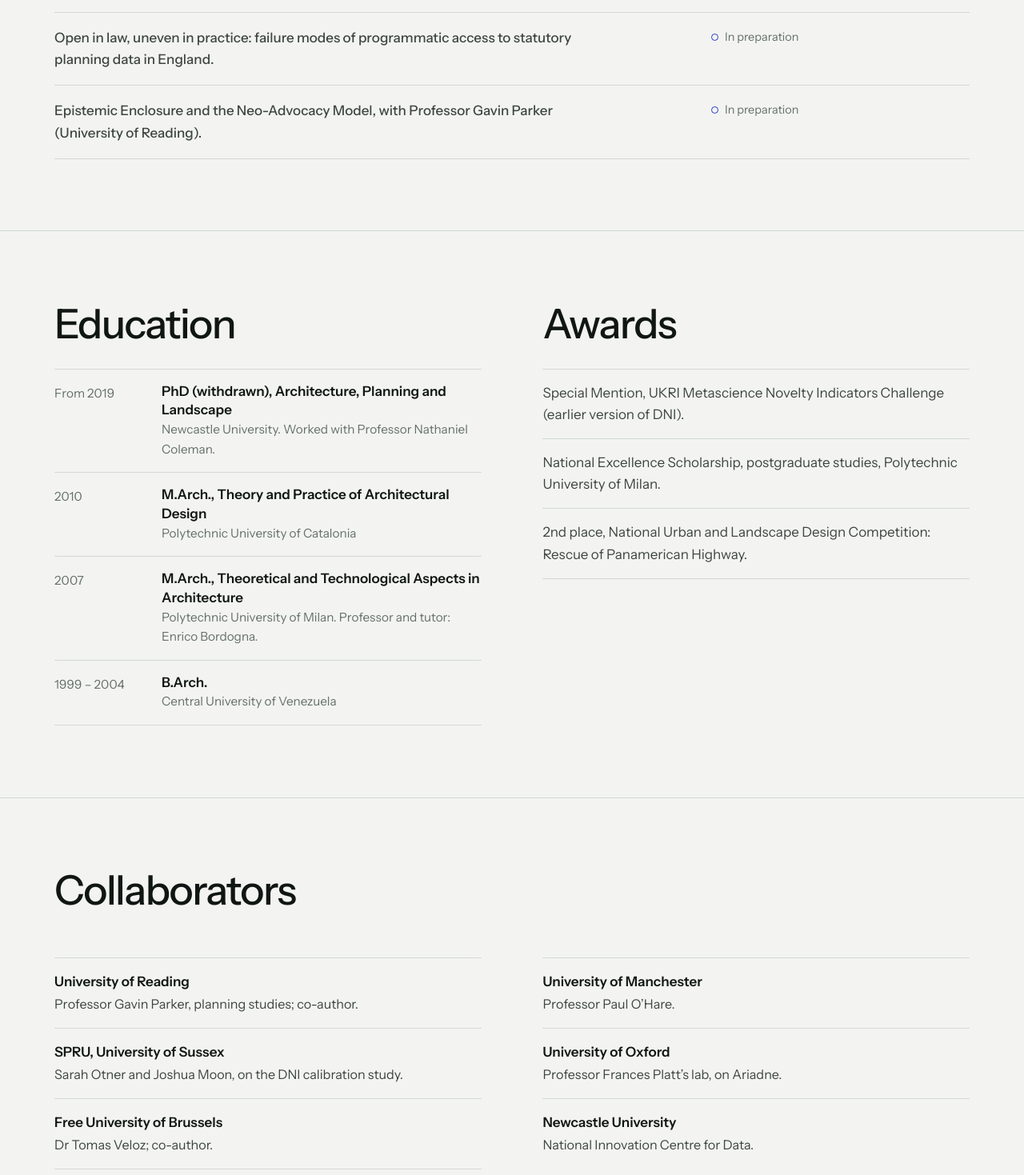
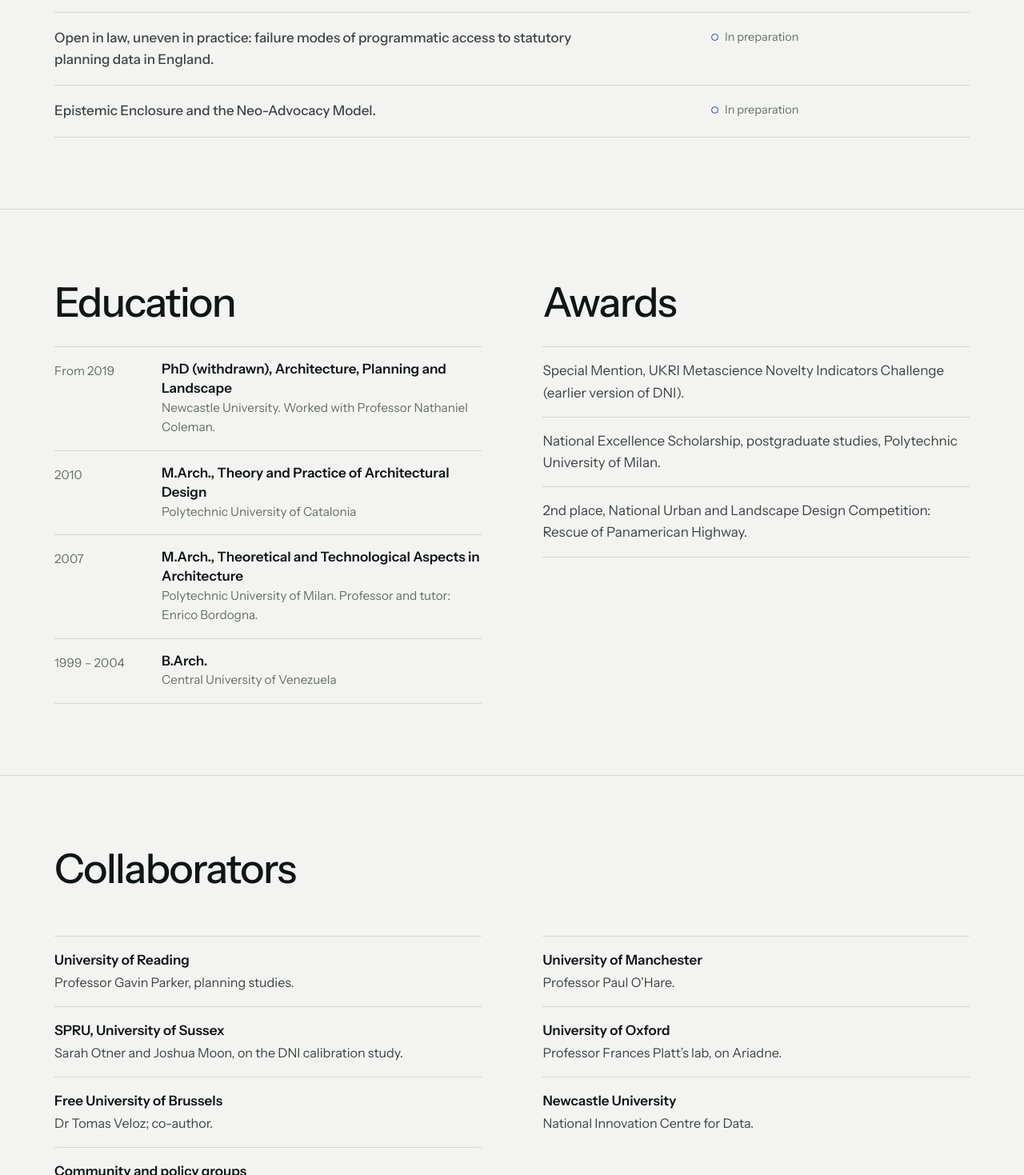
Before and after one commit to CarlosArleo/CarlosArleo.github.io, a plain HTML site: page index.html in a window 1280 px wide. Shown: the part 5348-6817 px from the top of the page at 80% size. Drawn offline with Linux system fonts and the light colour scheme.

Commit message:
professor

```diff
--- a/index.html
+++ b/index.html
@@ -316,7 +316,7 @@ footer p{color:var(--soft)}
     <li class="pub"><div class="t">Constitutional Physics: Empirical Validation of Aitiopoietic Cognition in Artificial Governance Systems.</div><div class="m">Zenodo, 2026<a href="https://doi.org/10.5281/zenodo.17692900" target="_blank" rel="noopener">doi.org/10.5281/zenodo.17692900</a></div></li>
     <li class="pub"><div class="t">Can AI tell if your research is actually new?</div><div class="m">Research on Research Institute, 2026<a href="https://researchonresearchinstitute.substack.com/p/can-ai-tell-if-your-research-is-actually" target="_blank" rel="noopener">Read the article</a></div></li>
     <li class="pub prep"><div class="t">Open in law, uneven in practice: failure modes of programmatic access to statutory planning data in England.</div><div class="m"><span class="status s-wip"><i></i>In preparation</span></div></li>
-    <li class="pub prep"><div class="t">Epistemic Enclosure and the Neo-Advocacy Model, with Professor Gavin Parker (University of Reading).</div><div class="m"><span class="status s-wip"><i></i>In preparation</span></div></li>
+    <li class="pub prep"><div class="t">Epistemic Enclosure and the Neo-Advocacy Model.</div><div class="m"><span class="status s-wip"><i></i>In preparation</span></div></li>
   </ul>
 </div></section>
 
@@ -345,7 +345,7 @@ footer p{color:var(--soft)}
 <section id="collaborators"><div class="wrap">
   <div class="sec-head"><h2>Collaborators</h2></div>
   <div class="pairs">
-    <div class="pair"><strong>University of Reading</strong><p>Professor Gavin Parker, planning studies; co-author.</p></div>
+    <div class="pair"><strong>University of Reading</strong><p>Professor Gavin Parker, planning studies.</p></div>
     <div class="pair"><strong>University of Manchester</strong><p>Professor Paul O’Hare.</p></div>
     <div class="pair"><strong>SPRU, University of Sussex</strong><p>Sarah Otner and Joshua Moon, on the DNI calibration study.</p></div>
     <div class="pair"><strong>University of Oxford</strong><p>Professor Frances Platt’s lab, on Ariadne.</p></div>
```
